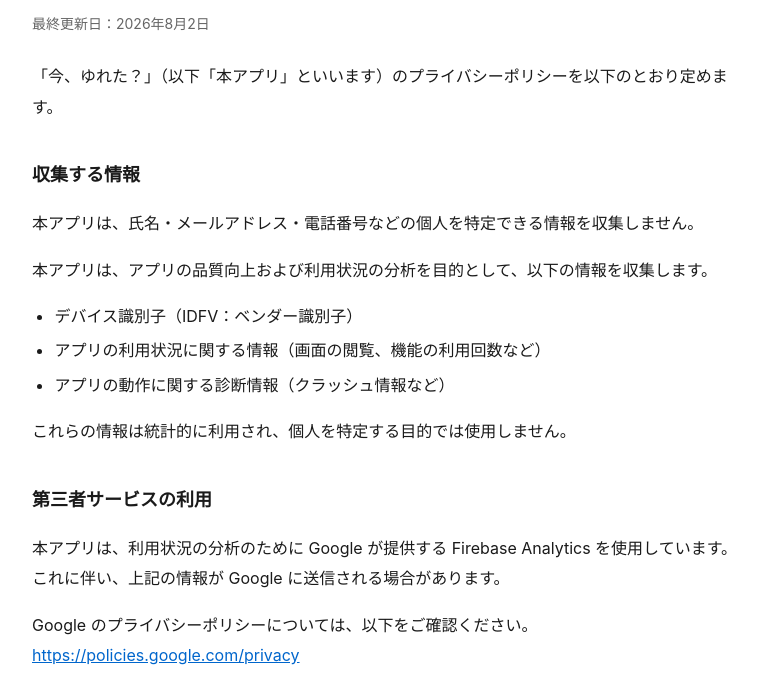
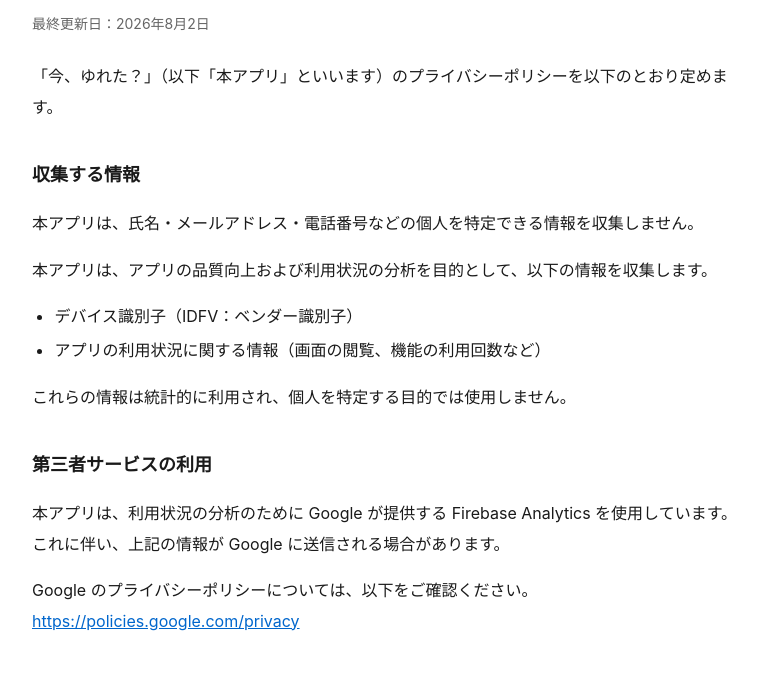
Before and after one commit to 8ight-apps/8ight-apps.github.io, a plain HTML site: page apps/earthquake/privacy.html in a window 1280 px wide. Shown: the part 119-796 px from the top of the page, without its empty margins (248-1031 px from the left). Drawn offline with Linux system fonts and the light colour scheme.

Commit message:
Update privacy.html

```diff
--- a/apps/earthquake/privacy.html
+++ b/apps/earthquake/privacy.html
@@ -82,7 +82,6 @@
 <ul>
   <li>デバイス識別子（IDFV：ベンダー識別子）</li>
   <li>アプリの利用状況に関する情報（画面の閲覧、機能の利用回数など）</li>
-  <li>アプリの動作に関する診断情報（クラッシュ情報など）</li>
 </ul>
 <p>
   これらの情報は統計的に利用され、個人を特定する目的では使用しません。
```
